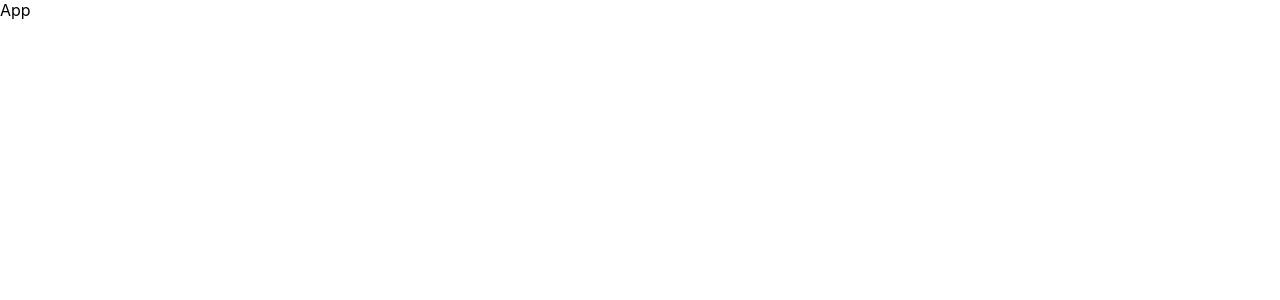
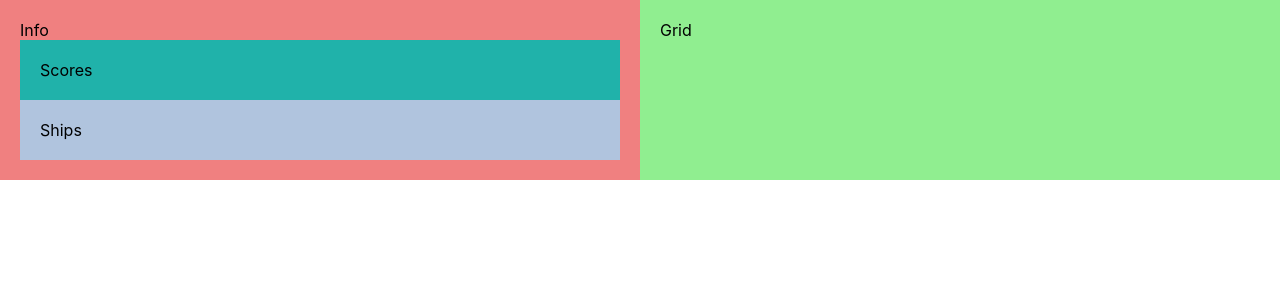
Before and after one commit to rosc0/battleship, a React (Create React App) app: page / in a window 1280 px wide. Shown: the top 300 px of the page. Built offline with nearby package versions, Linux system fonts and the light colour scheme.

Commit message:
Added basic layout of container divs

```diff
--- a/src/App.js
+++ b/src/App.js
@@ -3,7 +3,18 @@ import './App.scss';
 function App() {
   return (
     <div className='app-container'>
-      App
+      <div className='game-info-container'>
+        Info
+        <div className='score-container'>
+          Scores
+        </div>
+        <div className='ships-container'>
+          Ships
+        </div>
+      </div>
+      <div className='game-grid-container'>
+        Grid
+      </div>
     </div>
   )
 }
--- a/src/App.scss
+++ b/src/App.scss
@@ -1,6 +1,46 @@
-@use './styles/variables' as variables;
-@use './styles/mixins' as mixins;
+@use './styles/variables' as *;
+@use './styles/mixins' as *;
 
 .app-container {
   display: flex;
+  flex-direction: column-reverse;
+
+  @include breakpoint(lg) {
+    flex-direction: row;
+  }
 }
+
+.game-grid-container {
+  padding: 20px;
+  background-color: lightgreen;
+
+  @include breakpoint(lg) {
+    width: 50%;
+  }
+}
+
+.game-info-container {
+  display: flex;
+  flex-direction: column;
+  padding: 20px;
+  background-color: lightcoral;
+
+  @include breakpoint(sm) {
+    flex-direction: row;
+  }
+
+  @include breakpoint(lg) {
+    width: 50%;
+    flex-direction: column;
+  }
+
+  .score-container {
+    padding: 20px;
+    background-color: lightseagreen;
+  }
+
+  .ships-container {
+    padding: 20px;
+    background-color: lightsteelblue;
+  }
+}
--- a/src/styles/_mixins.scss
+++ b/src/styles/_mixins.scss
@@ -1,10 +1,10 @@
-@use './_variables.scss' as variables;
+@use './_variables.scss' as *;
 
 @mixin breakpoint($name) {
-  @if not map-has-key(variables.$breakpoints, $name) {
+  @if not map-has-key($breakpoints, $name) {
     @warn "Warning: `#{$name}` is not a valid breakpoint";
   } @else {
-    @media (min-width: map-get(variables.$breakpoints, $name)) {
+    @media (min-width: map-get($breakpoints, $name)) {
       @content;
     }
   }
```
